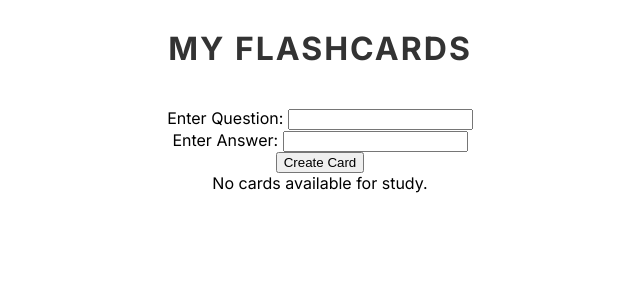
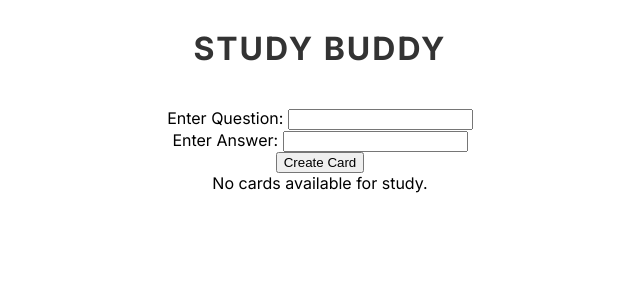
Before and after one commit to nratun/study-buddy, a Next.js app: page / in a window 1280 px wide. Shown: the top 300 px of the page, without its empty margins (320-960 px from the left). Built offline with nearby package versions, Linux system fonts and the light colour scheme.

Commit message:
CHANGED TITLE NAME

```diff
--- a/src/app/page.tsx
+++ b/src/app/page.tsx
@@ -8,7 +8,7 @@ export default function Home(): JSX.Element {
   return (
     <main>
       <div className="container">
-        <div className="header">My Flashcards</div>
+        <div className="header">STUDY BUDDY</div>
 
       </div>
       <NoteCard />
```
